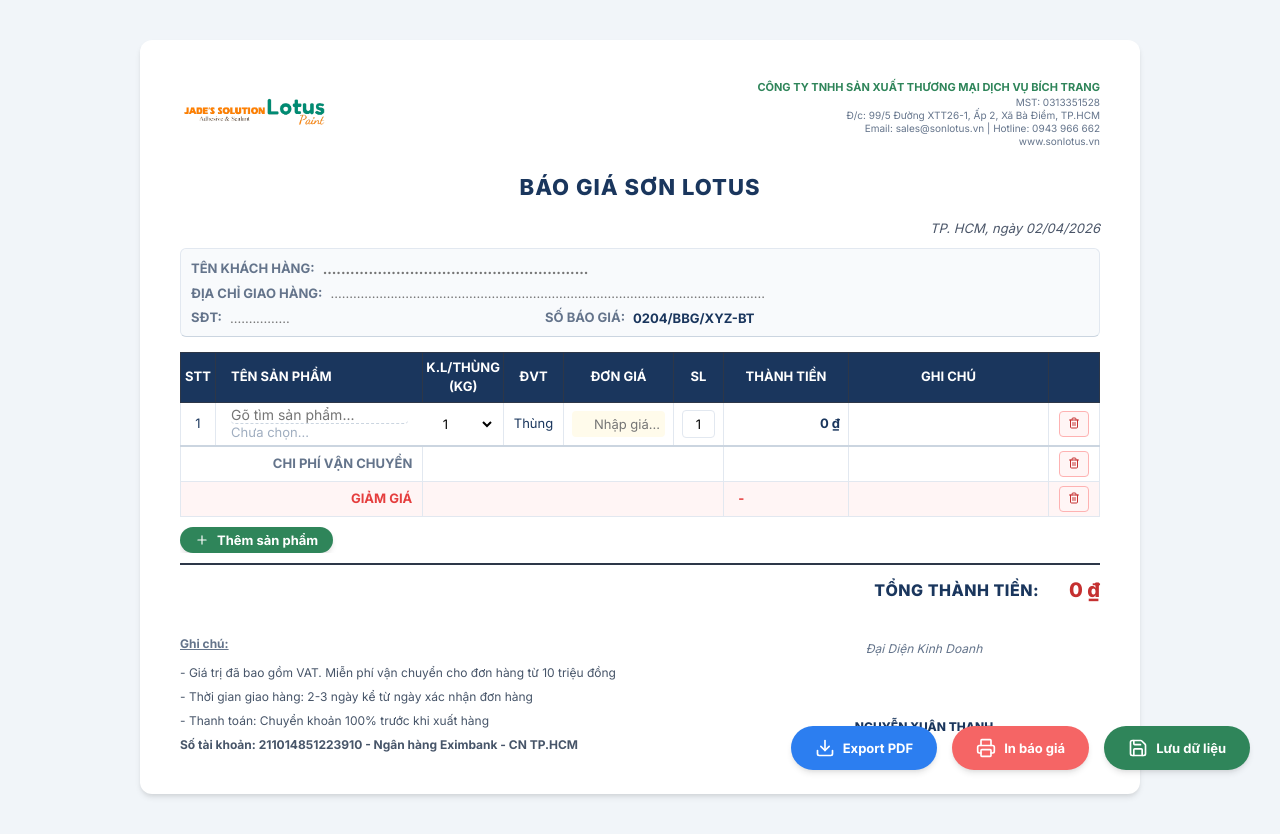
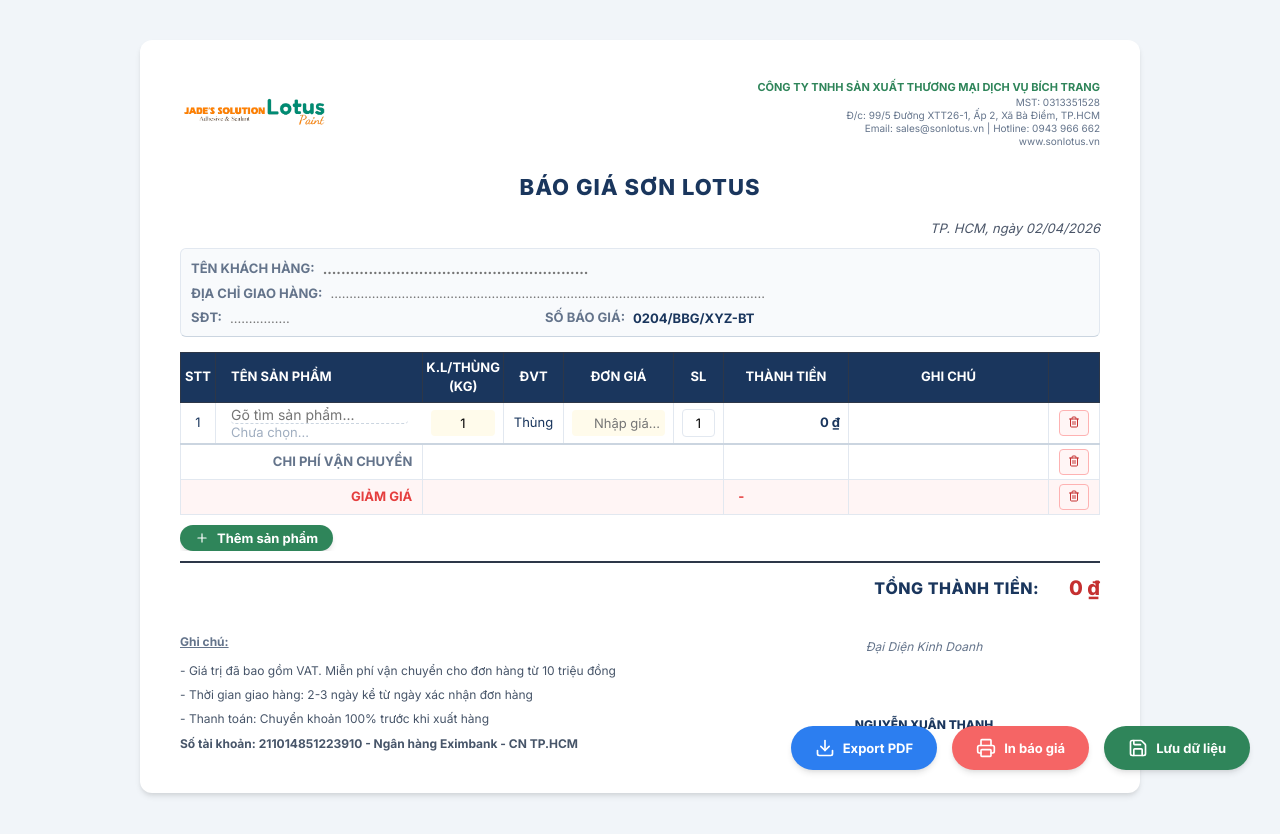
Before and after one commit to aicathanh/app-bao-gia-son, a React (Vite) app: page / in a window 1280 px wide. Built offline with nearby package versions, Linux system fonts and the light colour scheme.

Commit message:
Allow manual weight entry for custom products

```diff
--- a/src/App.jsx
+++ b/src/App.jsx
@@ -289,6 +289,7 @@
                                             </datalist>
                                         </td>
                                         <td style={{borderLeft: 'none'}}>
+                                            {item.productId ? (
                                                 <select
                                                     className="product-select"
                                                     value={item.size}
@@ -297,7 +298,18 @@
                                                 >
                                                     {getAvailableSizes(item.productId).map(s => (<option key={s} value={s}>{s}</option>))}
                                                 </select>
+                                            ) : (
+                                                <input
+                                                    type="text"
+                                                    className="number-input"
+                                                    style={{border: 'none', background: '#fffbeb', textAlign: 'center'}}
+                                                    placeholder="Size..."
+                                                    value={item.size}
+                                                    onChange={(e) => updateItem(item.id, 'size', e.target.value)}
+                                                />
+                                            )}
                                         </td>
+
                                         <td align="center">Thùng</td>
                                         <td align="right" style={{color: '#2d3748'}}>
                                             {item.productId ? (
```
Lines whose indentation alone changed are shown as unchanged.
